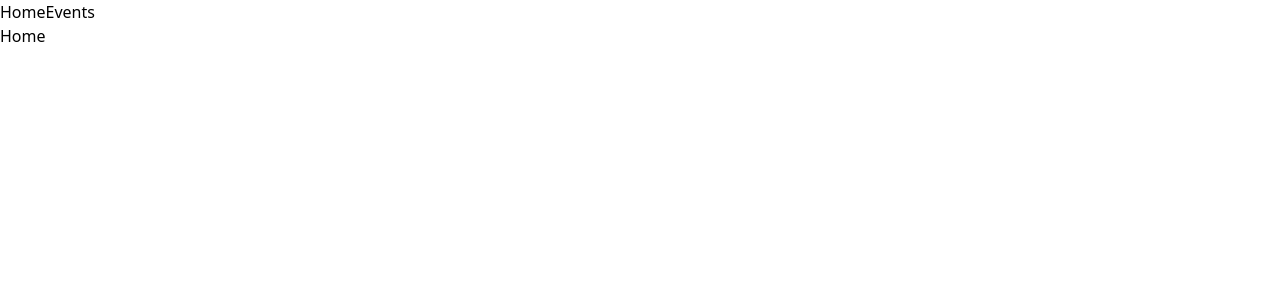
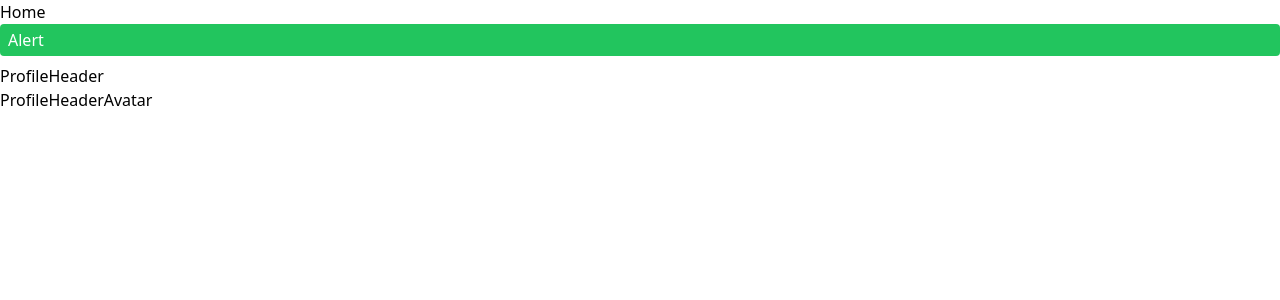
Before and after one commit to azoom-nhu-duy-thin/Nuxt-demo, a Nuxt app: page / in a window 1280 px wide. Shown: the top 300 px of the page. Built offline with nearby package versions, Linux system fonts and the light colour scheme.

Commit message:
feat: components

```diff
--- a/app.vue
+++ b/app.vue
@@ -3,14 +3,15 @@
     <NuxtRouteAnnouncer />
     <!-- <NuxtWelcome /> -->
      <NuxtLayout >
-      <header>
+      <!-- <header>
         <ul>
           <li>
             <NuxtLink to="/">Home</NuxtLink>
             <NuxtLink to="/events">Events</NuxtLink>
           </li>
         </ul>
-      </header>
+      </header> -->
+      <!-- <Header /> -->
       <NuxtPage />
      </NuxtLayout>
   </div>
--- /dev/null
+++ b/components/Alert.vue
@@ -0,0 +1,11 @@
+<script setup lang="ts">
+</script>
+
+<template>
+    <div class="bg-green-500 rounded px-2 py-1 text-white mb-2">
+        Alert
+    </div>
+</template>
+
+<style lang='scss'>
+</style>
--- /dev/null
+++ b/components/Header.vue
@@ -0,0 +1,11 @@
+<script setup lang="ts">
+</script>
+
+<template>
+    <div class="bg-green-500 rounded px-2 py-1 text-white mb-2">
+        Header
+    </div>
+</template>
+
+<style lang='scss'>
+</style>
--- /dev/null
+++ b/components/Profile/Header/Avatar.vue
@@ -0,0 +1,11 @@
+<script setup lang="ts">
+</script>
+
+<template>
+    <div>
+        ProfileHeaderAvatar
+    </div>
+</template>
+
+<style lang='scss'>
+</style>
--- /dev/null
+++ b/components/Profile/Header/index.vue
@@ -0,0 +1,11 @@
+<script setup lang="ts">
+</script>
+
+<template>
+    <div>
+        ProfileHeader
+    </div>
+</template>
+
+<style lang='scss'>
+</style>
--- a/pages/index.vue
+++ b/pages/index.vue
@@ -1,5 +1,8 @@
 <template>
     <div>
         Home
+        <Alert />
+        <ProfileHeader />
+        <ProfileHeaderAvatar />
     </div>
 </template>
```
